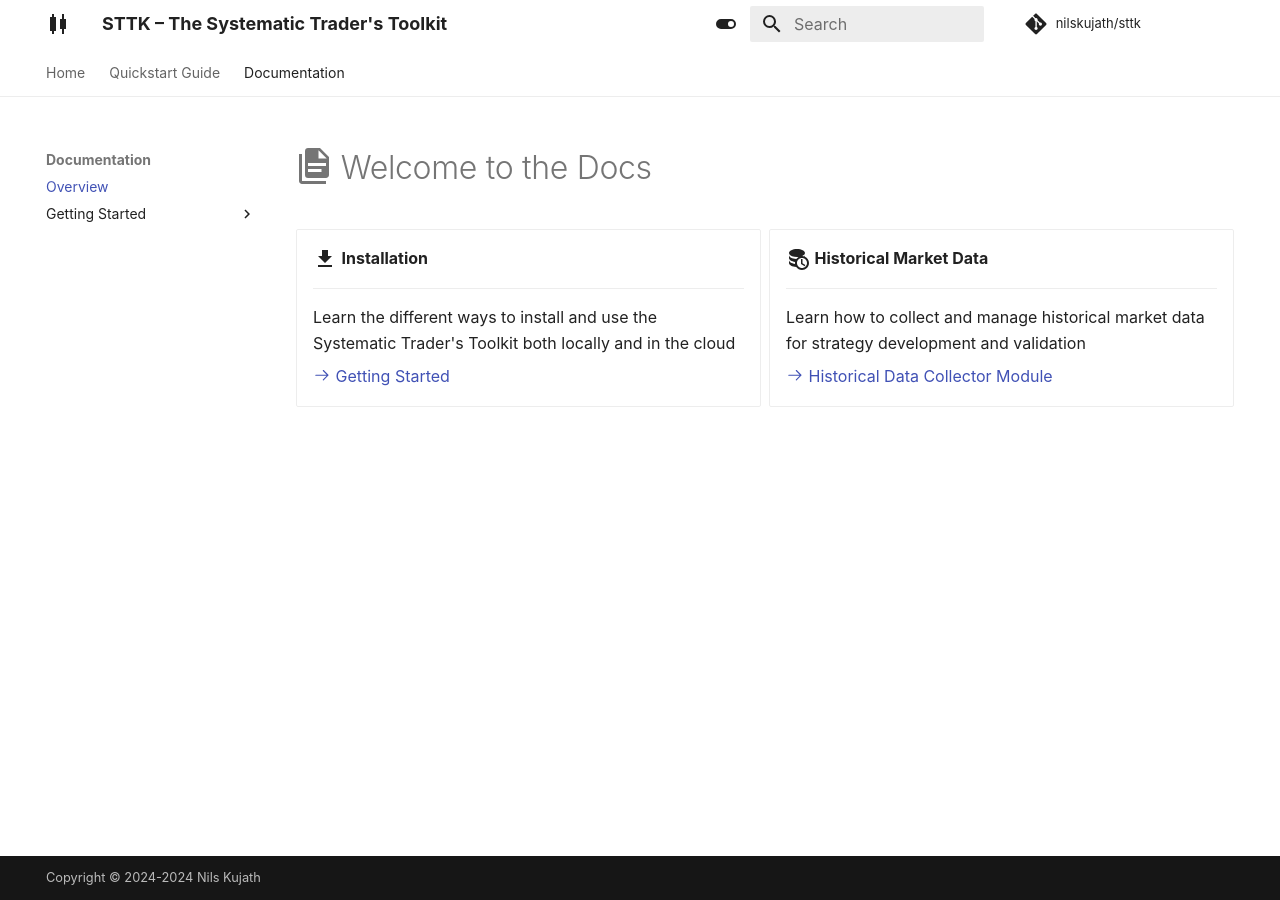
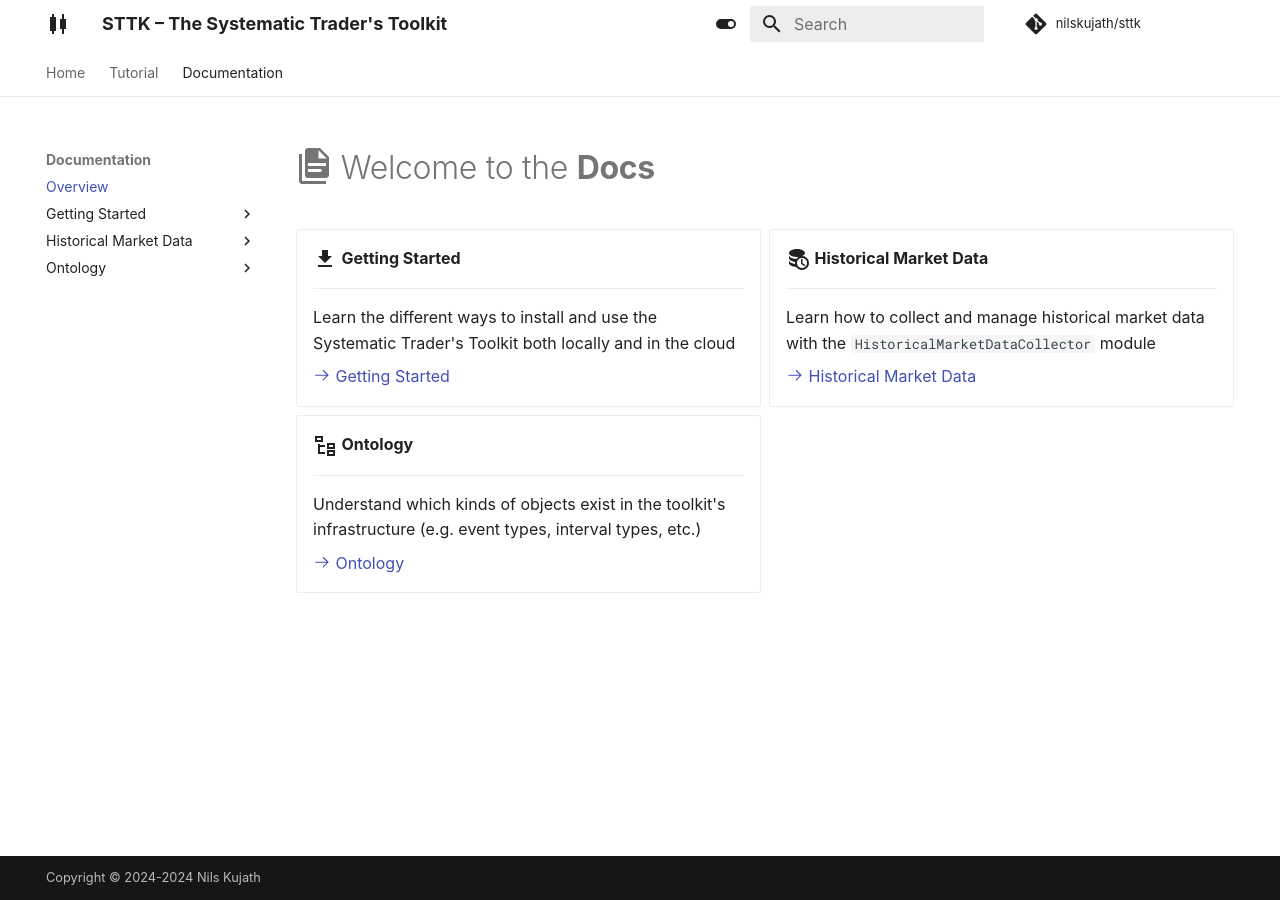
Before and after one commit to nilskujath/sttk, an MkDocs documentation site: the page built from docs/documentation/overview.md, in a window 1280 px wide. Built offline with MkDocs 1.6.1 and Material for MkDocs 9.7.7, drawn with Linux system fonts in a browser that asks for light colours; some web fonts are replaced; comment, search, counter and statistics services are not loaded.

Commit message:
Added Tutorial section and initial Historical Market Data module documentation to website

```diff
--- a/docs/documentation/overview.md
+++ b/docs/documentation/overview.md
@@ -4,11 +4,11 @@ hide:
   - toc
 ---
 
-# :material-file-document-multiple: Welcome to the Docs
+# :material-file-document-multiple: Welcome to the **Docs**
 
 <div class="grid cards" markdown>
 
--   :material-download:{ .lg .middle } __Installation__
+-   :material-download:{ .lg .middle } __Getting Started__
 
     ---
 
@@ -20,8 +20,17 @@ hide:
 
     ---
 
-    Learn how to collect and manage historical market data for strategy development and validation
+    Learn how to collect and manage historical market data with the `HistoricalMarketDataCollector` module
 
-    [:octicons-arrow-right-24: Historical Data Collector Module](#)
+    [:octicons-arrow-right-24: Historical Market Data](historical-market-data/module-overview.md)
+
+
+-   :material-file-tree-outline:{ .lg .middle } __Ontology__
+
+    ---
+
+    Understand which kinds of objects exist in the toolkit's infrastructure (e.g. event types, interval types, etc.)
+
+    [:octicons-arrow-right-24: Ontology](ontology/overview.md)
 
 </div>
--- a/mkdocs.yml
+++ b/mkdocs.yml
@@ -5,12 +5,22 @@ extra:
   generator: false
 nav:
   - Home: index.md
-  - Quickstart Guide: quickstart-guide.md
+  - Tutorial:
+    - Overview: tutorial/overview.md
+    - Quickstart Guide: tutorial/quickstart-guide.md
   - Documentation:
     - Overview: documentation/overview.md
     - Getting Started:
       - Installation: documentation/getting-started/installation.md
       - Jupyter Notebook: documentation/getting-started/jupyter-notebook.md
+    - Historical Market Data:
+      - Module Overview: documentation/historical-market-data/module-overview.md
+      - Supported Data Sources: documentation/historical-market-data/supported-data-sources.md
+      - Supported Storage Options: documentation/historical-market-data/supported-storage-options.md
+    - Ontology:
+      - Overview: documentation/ontology/overview.md
+      - Event Types: documentation/ontology/event-types.md
+      - Non-Event Types: documentation/ontology/non-event-types.md
 theme:
   icon:
 #    logo: octicons/code-16
```
Also changed, not shown: docs/documentation/getting-started/installation.md (+4 -24 lines), docs/documentation/getting-started/jupyter-notebook.md (+4 -15 lines), docs/documentation/historical-market-data/module-overview.md (added, +35 -0 lines), docs/documentation/historical-market-data/supported-data-sources.md (added, +6 -0 lines), docs/documentation/historical-market-data/supported-storage-options.md (added, +6 -0 lines), docs/documentation/ontology/event-types.md (added, +6 -0 lines), docs/documentation/ontology/non-event-types.md (added, +6 -0 lines), docs/documentation/ontology/overview.md (added, +6 -0 lines), docs/index.md (+2 -2 lines), docs/quickstart-guide.md (deleted, +0 -49 lines), docs/tutorial/overview.md (added, +33 -0 lines), docs/tutorial/quickstart-guide.md (added, +29 -0 lines).
